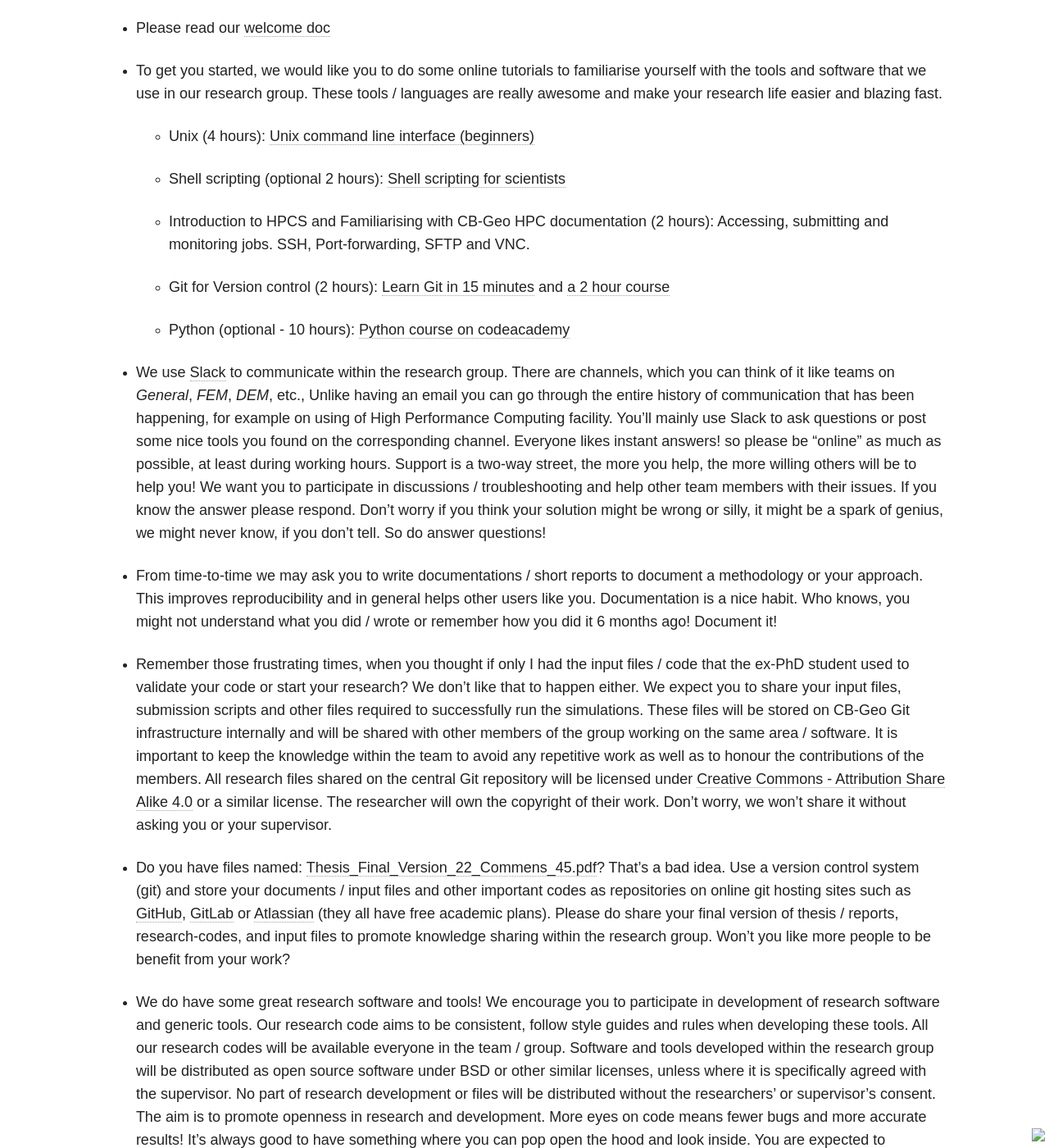
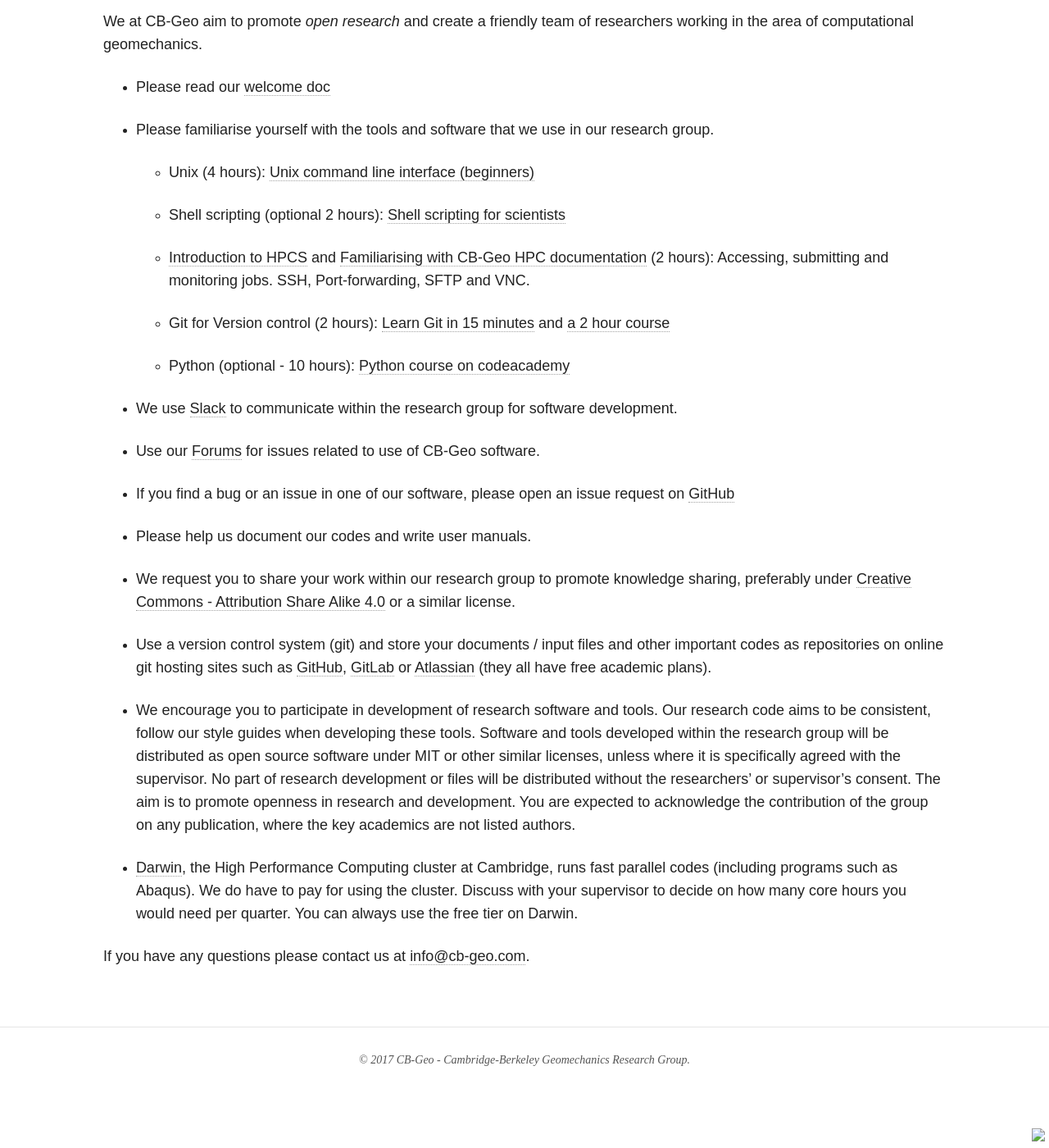
Before and after one commit to cb-geo/cb-geo.github.io, a Jekyll site: the page built from getting-started/index.md, in a window 1280 px wide and 1400 px high, scrolled down 1027 px. Shown: the whole window at 82% size. Built offline with Jekyll 4.4.1, drawn with Linux system fonts in a browser that asks for light colours; nearby versions of some CDN libraries; some of the changed text lies outside the part shown.

Commit message:
Cleaned up getting started section

```diff
--- a/getting-started/index.md
+++ b/getting-started/index.md
@@ -20,6 +20,8 @@
 
 * [![travis]({{site.url}}/images/cb-geo/resources/travis.png) Travis-CI](https://travis-ci.org/cb-geo): Continous integration
 
+* [![Darwin]({{site.url}}/images/cb-geo/resources/travis.png) Darwin / Wilkes](https://travis-ci.org/cb-geo): High Performance Compute Cluster
+
 
 ## Getting started
 
@@ -27,29 +29,32 @@
 
 * Please read our [welcome doc](https://doc.cb-geo.com/)
 
-* To get you started, we would like you to do some online tutorials to familiarise yourself with the tools and software that we use in our research group. These tools / languages are really awesome and make your research life easier and blazing fast.
+* Please familiarise yourself with the tools and software that we use in our research group.
 
     + Unix (4 hours): [Unix command line interface (beginners)](http://www.ucs.cam.ac.uk/docs/course-notes/unix-courses/UnixCLI/notes.pdf)
 
     + Shell scripting (optional 2 hours): [Shell scripting for scientists](http://www.ucs.cam.ac.uk/docs/course-notes/unix-courses/ShellScriptingSci)
 
-    + Introduction to HPCS and Familiarising with CB-Geo HPC documentation (2 hours): Accessing, submitting and monitoring jobs. SSH, Port-forwarding, SFTP and VNC.
+    + [Introduction to HPCS](http://www.hpc.cam.ac.uk) and [Familiarising with CB-Geo HPC documentation](https://hpc.cb-geo.com) (2 hours): Accessing, submitting and monitoring jobs. SSH, Port-forwarding, SFTP and VNC.
 
     + Git for Version control (2 hours): [Learn Git in 15 minutes](https://try.github.io/levels/1/challenges/1) and [a 2 hour course](https://www.codecademy.com/learn/learn-git)
 
     + Python (optional - 10 hours): [Python course on codeacademy](https://www.codecademy.com/learn/python)
 
-* We use [Slack](https://cb-geo.slack.com) to communicate within the research group. There are channels, which you can think of it like teams on *General*, *FEM*, *DEM*, etc., Unlike having an email you can go through the entire history of communication that has been happening, for example on using of High Performance Computing facility. You'll mainly use Slack to ask questions or post some nice tools you found on the corresponding channel. Everyone likes instant answers! so please be "online" as much as possible, at least during working hours. Support is a two-way street, the more you help, the more willing others will be to help you! We want you to participate in discussions / troubleshooting and help other team members with their issues. If you know the answer please respond. Don't worry if you think your solution might be wrong or silly, it might be a spark of genius, we might never know, if you don't tell. So do answer questions!
+* We use [Slack](https://cb-geo.slack.com) to communicate within the research group for software development.
 
-* From time-to-time we may ask you to write documentations / short reports to document a methodology or your approach.  This improves reproducibility and in general helps other users like you. Documentation is a nice habit. Who knows, you might not understand what you did / wrote or remember how you did it 6 months ago! Document it!
+* Use our [Forums](https://www.cb-geo.com/forums) for issues related to use of CB-Geo software.
 
+* If you find a bug or an issue in one of our software, please open an issue request on [GitHub](https://github.com/cb-geo)
 
-* Remember those frustrating times, when you thought if only I had the input files / code that the ex-PhD student used to validate your code or start your research? We don't like that to happen either. We expect you to share your input files, submission scripts and other files required to successfully run the simulations. These files will be stored on CB-Geo Git infrastructure internally and will be shared with other members of the group working on the same area / software. It is important to keep the knowledge within the team to avoid any repetitive work as well as to honour the contributions of the members. All research files shared on the central Git repository will be licensed under [Creative Commons - Attribution Share Alike 4.0](http://creativecommons.org/licenses/by-sa/4.0/) or a similar license. The researcher will own the copyright of their work. Don't worry, we won't share it without asking you or your supervisor.
+* Please help us document our codes and write user manuals.
 
-* Do you have files named: [Thesis_Final_Version_22_Commens_45.pdf](http://www.phdcomics.com/comics/archive.php?comicid=1531)? That's a bad idea. Use a version control system (git) and store your documents / input files and other important codes as repositories on online git hosting sites such as [GitHub](https://github.com), [GitLab](https://gitlab.com/users/sign_in) or [Atlassian](https://bitbucket.org) (they all have free academic plans). Please do share your final version of thesis / reports, research-codes, and input files to promote knowledge sharing within the research group. Won't you like more people to be benefit from your work?
+* We request you to share your work within our research group to promote knowledge sharing, preferably under [Creative Commons - Attribution Share Alike 4.0](http://creativecommons.org/licenses/by-sa/4.0/) or a similar license.
 
-* We do have some great research software and tools! We encourage you to participate in development of research software and generic tools. Our research code aims to be consistent, follow style guides and rules when developing these tools. All our research codes will be available everyone in the team / group. Software and tools developed within the research group will be distributed as open source software under BSD or other similar licenses, unless where it is specifically agreed with the supervisor. No part of research development or files will be distributed without the researchers' or supervisor's consent. The aim is to promote openness in research and development. More eyes on code means fewer bugs and more accurate results! It's always good to have something where you can pop open the hood and look inside. You are expected to acknowledge the contribution of the group on any publication, where the key academics are not listed authors.
+* Use a version control system (git) and store your documents / input files and other important codes as repositories on online git hosting sites such as [GitHub](https://github.com), [GitLab](https://gitlab.com/users/sign_in) or [Atlassian](https://bitbucket.org) (they all have free academic plans).
 
-* [Darwin](http://www.hpc.cam.ac.uk), the High Performance Computing  cluster at Cambridge, runs fast parallel codes (including programs such as Abaqus). We do have to pay for using a blazing fast computing cluster. Discuss with your supervisor to  decide on how many core hours you would need per quarter. You can always use the free tier on Darwin.
+* We encourage you to participate in development of research software and tools. Our research code aims to be consistent, follow our style guides when developing these tools. Software and tools developed within the research group will be distributed as open source software under MIT or other similar licenses, unless where it is specifically agreed with the supervisor. No part of research development or files will be distributed without the researchers' or supervisor's consent. The aim is to promote openness in research and development. You are expected to acknowledge the contribution of the group on any publication, where the key academics are not listed authors.
+
+* [Darwin](http://www.hpc.cam.ac.uk), the High Performance Computing  cluster at Cambridge, runs fast parallel codes (including programs such as Abaqus). We do have to pay for using the cluster. Discuss with your supervisor to  decide on how many core hours you would need per quarter. You can always use the free tier on Darwin.
 
 If you have any questions please contact us at [info@cb-geo.com](mailto:info@cb-geo.com).
```
